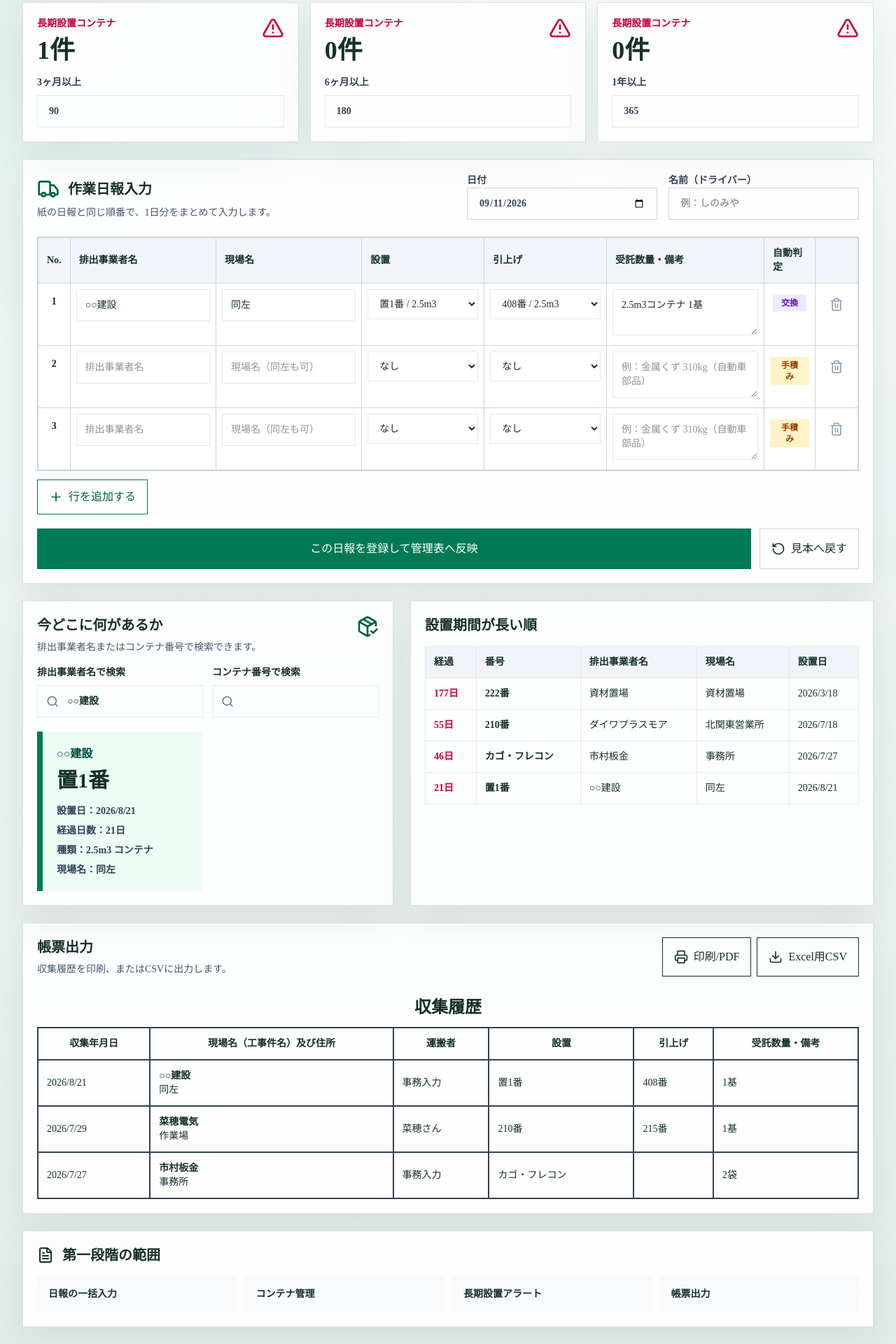
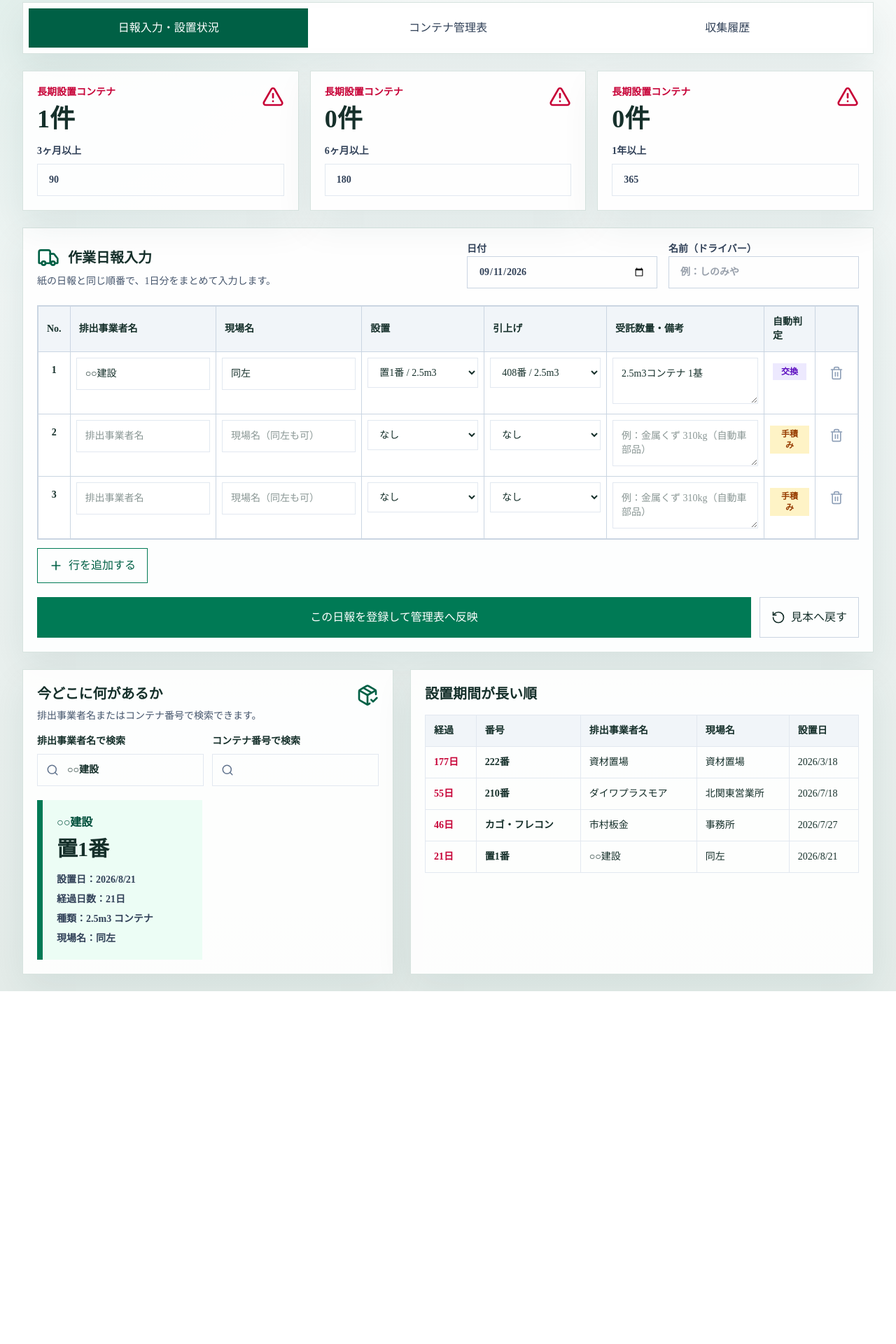
Before and after one commit to chikakashima/container-management, a Next.js app: page / in a window 1280 px wide. Shown: the part 186-2106 px from the top of the page at 70% size. After the commit the page ends 1602 px from the top, so only its background shows below. Built offline with nearby package versions, Linux system fonts and the light colour scheme.

Commit message:
Add A4 container and collection ledger tabs

```diff
--- a/components/container-management.tsx
+++ b/components/container-management.tsx
@@ -1,7 +1,7 @@
 'use client'
 
 import { useMemo, useState } from 'react'
-import { AlertTriangle, Download, FileText, PackageCheck, Plus, Printer, RotateCcw, Search, Trash2, Truck } from 'lucide-react'
+import { AlertTriangle, PackageCheck, Plus, Printer, RotateCcw, Search, Trash2, Truck } from 'lucide-react'
 import {
   containerAssets,
   initialAssignments,
@@ -21,6 +21,9 @@ type ReportRow = {
   collectAssetId: string
   quantityNote: string
 }
+
+type AppTab = 'daily' | 'container-ledger' | 'collection-history'
+type PrintTarget = 'container-ledger' | 'collection-history' | null
 
 const storageKey = 'genba-container-management-v2'
 
@@ -101,19 +104,8 @@ function loadData() {
   }
 }
 
-function downloadCsv(reports: ContainerReport[]) {
-  const header = ['作業日', '排出事業者名', '現場名', '運搬者', '作業区分', '設置番号', '引上げ番号', '受託数量・備考']
-  const rows = reports.map((report) => [
-    formatDate(report.workDate), report.companyName, report.siteName, report.driverName, report.workType,
-    report.installAssetLabel ?? '', report.collectAssetLabel ?? '', report.quantity,
-  ])
-  const csv = [header, ...rows].map((row) => row.map((cell) => `"${String(cell).replace(/"/g, '""')}"`).join(',')).join('\n')
-  const url = URL.createObjectURL(new Blob([`\uFEFF${csv}`], { type: 'text/csv;charset=utf-8' }))
-  const link = document.createElement('a')
-  link.href = url
-  link.download = `コンテナ作業日報_${today()}.csv`
-  link.click()
-  URL.revokeObjectURL(url)
+function fiscalYears(reports: ContainerReport[]) {
+  return Array.from(new Set(reports.map((report) => report.workDate.slice(0, 4)))).sort((a, b) => b.localeCompare(a))
 }
 
 export function ContainerManagement() {
@@ -125,6 +117,11 @@ export function ContainerManagement() {
   const [message, setMessage] = useState('')
   const [companyQuery, setCompanyQuery] = useState('○○建設')
   const [containerQuery, setContainerQuery] = useState('')
+  const [activeTab, setActiveTab] = useState<AppTab>('daily')
+  const [ledgerAssetId, setLedgerAssetId] = useState(containerAssets.find((item) => item.assetType === 'コンテナ')?.id ?? '')
+  const [historyCompany, setHistoryCompany] = useState('○○建設')
+  const [historyYear, setHistoryYear] = useState('2026')
+  const [printTarget, setPrintTarget] = useState<PrintTarget>(null)
 
   const active = useMemo(() => stored.assignments.filter((item) => !item.collectedOn), [stored.assignments])
   const longTerm = useMemo(
@@ -136,6 +133,25 @@ export function ContainerManagement() {
     if (companyQuery.trim()) return active.filter((item) => normalize(item.companyName).includes(normalize(companyQuery)))
     return active
   }, [active, companyQuery, containerQuery])
+  const companies = useMemo(() => Array.from(new Set(stored.reports.map((report) => report.companyName))).sort((a, b) => a.localeCompare(b, 'ja')), [stored.reports])
+  const years = useMemo(() => fiscalYears(stored.reports), [stored.reports])
+  const selectedAsset = asset(ledgerAssetId)
+  const ledgerRows = useMemo(
+    () => stored.reports.filter((report) => report.installAssetId === ledgerAssetId || report.collectAssetId === ledgerAssetId).sort((a, b) => a.workDate.localeCompare(b.workDate)),
+    [ledgerAssetId, stored.reports],
+  )
+  const historyRows = useMemo(
+    () => stored.reports.filter((report) => report.companyName === historyCompany && report.workDate.startsWith(`${historyYear}-`)).sort((a, b) => a.workDate.localeCompare(b.workDate)),
+    [historyCompany, historyYear, stored.reports],
+  )
+
+  function printSheet(target: Exclude<PrintTarget, null>) {
+    setPrintTarget(target)
+    window.setTimeout(() => {
+      window.print()
+      setPrintTarget(null)
+    }, 80)
+  }
 
   function persist(next: { assignments: ContainerAssignment[]; reports: ContainerReport[]; thresholds: LongTermThreshold[] }) {
     setStored(next)
@@ -249,6 +265,19 @@ export function ContainerManagement() {
 
   return (
     <div className="space-y-6">
+      <nav className="no-print panel grid rounded-none p-2 sm:grid-cols-3" aria-label="管理メニュー">
+        {([
+          ['daily', '日報入力・設置状況'],
+          ['container-ledger', 'コンテナ管理表'],
+          ['collection-history', '収集履歴'],
+        ] as const).map(([tab, label]) => (
+          <button key={tab} type="button" onClick={() => setActiveTab(tab)} className={`px-4 py-4 text-sm font-black transition ${activeTab === tab ? 'bg-emerald-800 text-white' : 'bg-white text-slate-700 hover:bg-emerald-50'}`}>
+            {label}
+          </button>
+        ))}
+      </nav>
+
+      {activeTab === 'daily' ? <>
       <section className="grid gap-4 xl:grid-cols-3">
         {stored.thresholds.map((threshold) => (
           <div key={threshold.id} className="panel rounded-none p-5">
@@ -321,12 +350,55 @@ export function ContainerManagement() {
         <section className="panel rounded-none p-5"><h2 className="text-xl font-black">設置期間が長い順</h2><div className="mt-4 overflow-x-auto"><table className="w-full min-w-[620px] text-sm"><thead className="bg-slate-100"><tr>{['経過', '番号', '排出事業者名', '現場名', '設置日'].map((title) => <th key={title} className="border border-slate-200 px-3 py-3 text-left">{title}</th>)}</tr></thead><tbody>{longTerm.slice(0, 12).map((item) => <tr key={item.id}><td className="border border-slate-200 px-3 py-3 font-black text-rose-700">{item.elapsedDays}日</td><td className="border border-slate-200 px-3 py-3 font-bold">{item.assetLabel}</td><td className="border border-slate-200 px-3 py-3">{item.companyName}</td><td className="border border-slate-200 px-3 py-3">{item.siteName}</td><td className="border border-slate-200 px-3 py-3">{formatDate(item.installedOn)}</td></tr>)}</tbody></table></div></section>
       </section>
 
-      <section className="panel print-area rounded-none p-5">
-        <div className="flex flex-col justify-between gap-3 md:flex-row"><div><h2 className="text-xl font-black">帳票出力</h2><p className="mt-2 text-sm text-slate-600">収集履歴を印刷、またはCSVに出力します。</p></div><div className="flex gap-2"><button type="button" className="inline-flex items-center gap-2 border px-4 py-3 text-sm font-black" onClick={() => window.print()}><Printer className="h-5 w-5" />印刷/PDF</button><button type="button" className="inline-flex items-center gap-2 border px-4 py-3 text-sm font-black" onClick={() => downloadCsv(stored.reports)}><Download className="h-5 w-5" />Excel用CSV</button></div></div>
-        <div className="mt-4 overflow-x-auto"><table className="w-full min-w-[980px] border-collapse text-sm"><caption className="py-3 text-2xl font-black">収集履歴</caption><thead><tr>{['収集年月日', '現場名（工事件名）及び住所', '運搬者', '設置', '引上げ', '受託数量・備考'].map((title) => <th key={title} className="border-2 border-slate-700 px-3 py-3">{title}</th>)}</tr></thead><tbody>{stored.reports.map((report) => <tr key={report.id}><td className="border-2 border-slate-700 px-3 py-3">{formatDate(report.workDate)}</td><td className="border-2 border-slate-700 px-3 py-3"><b>{report.companyName}</b><br />{report.siteName}</td><td className="border-2 border-slate-700 px-3 py-3">{report.driverName}</td><td className="border-2 border-slate-700 px-3 py-3">{report.installAssetLabel ?? ''}</td><td className="border-2 border-slate-700 px-3 py-3">{report.collectAssetLabel ?? ''}</td><td className="border-2 border-slate-700 px-3 py-3">{report.quantity}</td></tr>)}</tbody></table></div>
-      </section>
+      </> : null}
 
-      <section className="panel rounded-none p-5"><div className="flex items-center gap-3"><FileText className="h-6 w-6" /><h2 className="text-xl font-black">第一段階の範囲</h2></div><div className="mt-4 grid gap-3 text-sm font-bold md:grid-cols-4"><p className="bg-slate-50 p-4">日報の一括入力</p><p className="bg-slate-50 p-4">コンテナ管理</p><p className="bg-slate-50 p-4">長期設置アラート</p><p className="bg-slate-50 p-4">帳票出力</p></div></section>
+      {activeTab === 'container-ledger' ? <section className="space-y-5">
+        <div className="no-print panel rounded-none p-5">
+          <div className="flex flex-col gap-4 md:flex-row md:items-end md:justify-between">
+            <label className="block text-sm font-bold text-slate-700">コンテナ番号
+              <select className="mt-2 block min-w-72 border border-slate-300 bg-white px-4 py-3" value={ledgerAssetId} onChange={(event) => setLedgerAssetId(event.target.value)}>
+                {containerAssets.map((item) => <option key={item.id} value={item.id}>{item.label}（{item.sizeLabel}・{item.assetType}）</option>)}
+              </select>
+            </label>
+            <button type="button" className="inline-flex items-center justify-center gap-2 bg-emerald-800 px-5 py-3 font-black text-white" onClick={() => printSheet('container-ledger')}><Printer className="h-5 w-5" />A4 PDF・印刷</button>
+          </div>
+        </div>
+        <div className={`paper-sheet paper-portrait ${printTarget === 'container-ledger' ? 'print-target' : ''}`}>
+          <div className="paper-title-row"><p>No. <span>{selectedAsset?.label.replace('番', '')}</span></p><h2>コンテナ管理表</h2></div>
+          <table className="paper-table container-ledger-table">
+            <thead><tr><th>設置年月日</th><th>回収年月日</th><th>排出事業者名</th><th>現場名</th></tr></thead>
+            <tbody>{Array.from({ length: Math.max(24, ledgerRows.length) }, (_, index) => {
+              const report = ledgerRows[index]
+              return <tr key={report?.id ?? `empty-${index}`}><td>{report?.installAssetId === ledgerAssetId ? formatDate(report.workDate) : ''}</td><td>{report?.collectAssetId === ledgerAssetId ? formatDate(report.workDate) : ''}</td><td>{report?.companyName ?? ''}</td><td>{report?.siteName ?? ''}</td></tr>
+            })}</tbody>
+          </table>
+        </div>
+      </section> : null}
+
+      {activeTab === 'collection-history' ? <section className="space-y-5">
+        <div className="no-print panel rounded-none p-5">
+          <div className="grid gap-4 md:grid-cols-[1fr_180px_auto] md:items-end">
+            <label className="block text-sm font-bold text-slate-700">排出事業者名
+              <select className="mt-2 block w-full border border-slate-300 bg-white px-4 py-3" value={historyCompany} onChange={(event) => setHistoryCompany(event.target.value)}>{companies.map((company) => <option key={company}>{company}</option>)}</select>
+            </label>
+            <label className="block text-sm font-bold text-slate-700">管理年
+              <select className="mt-2 block w-full border border-slate-300 bg-white px-4 py-3" value={historyYear} onChange={(event) => setHistoryYear(event.target.value)}>{years.map((year) => <option key={year}>{year}年</option>)}</select>
+            </label>
+            <button type="button" className="inline-flex items-center justify-center gap-2 bg-emerald-800 px-5 py-3 font-black text-white" onClick={() => printSheet('collection-history')}><Printer className="h-5 w-5" />A4 PDF・印刷</button>
+          </div>
+          <p className="mt-3 text-sm text-slate-600">排出事業者名と年を選ぶと、1年分の収集履歴を紙と同じ形式で保存できます。</p>
+        </div>
+        <div className={`paper-sheet paper-landscape ${printTarget === 'collection-history' ? 'print-target' : ''}`}>
+          <div className="collection-heading"><div><span>排出事業者名</span><strong>{historyCompany}</strong></div><h2>収集履歴</h2><p>{historyYear}年</p></div>
+          <table className="paper-table collection-table">
+            <thead><tr><th>収集年月日</th><th>現場名（工事件名）及び住所</th><th>運搬者</th><th colSpan={2}>コンテナ番号</th><th>品目・数量及び処分先・備考</th></tr><tr><th></th><th></th><th></th><th>設置</th><th>回収</th><th></th></tr></thead>
+            <tbody>{Array.from({ length: Math.max(18, historyRows.length) }, (_, index) => {
+              const report = historyRows[index]
+              return <tr key={report?.id ?? `empty-${index}`}><td>{report ? formatDate(report.workDate) : ''}</td><td>{report?.siteName ?? ''}</td><td>{report?.driverName ?? ''}</td><td>{report?.installAssetLabel?.replace('番', '') ?? ''}</td><td>{report?.collectAssetLabel?.replace('番', '') ?? ''}</td><td>{report?.quantity ?? ''}{report?.note && report.note !== report.quantity ? ` ${report.note}` : ''}</td></tr>
+            })}</tbody>
+          </table>
+        </div>
+      </section> : null}
     </div>
   )
 }
```
